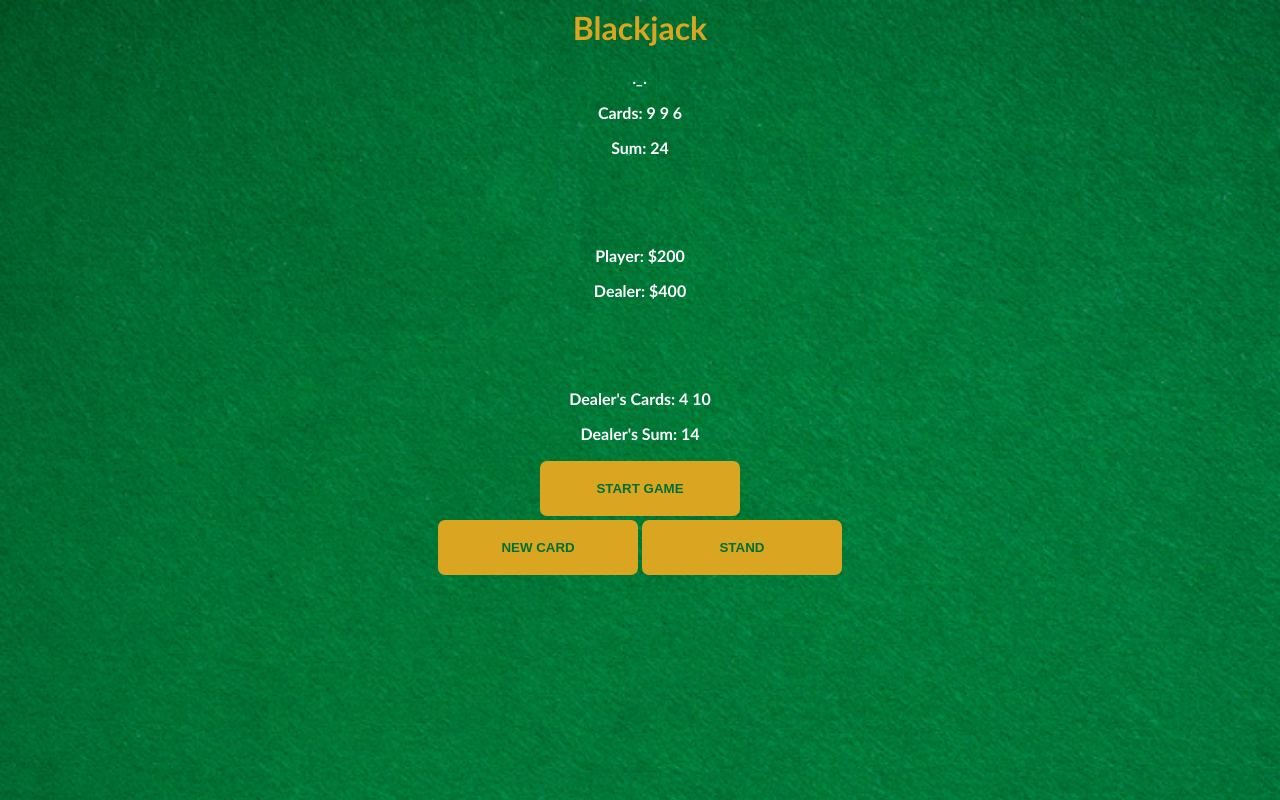
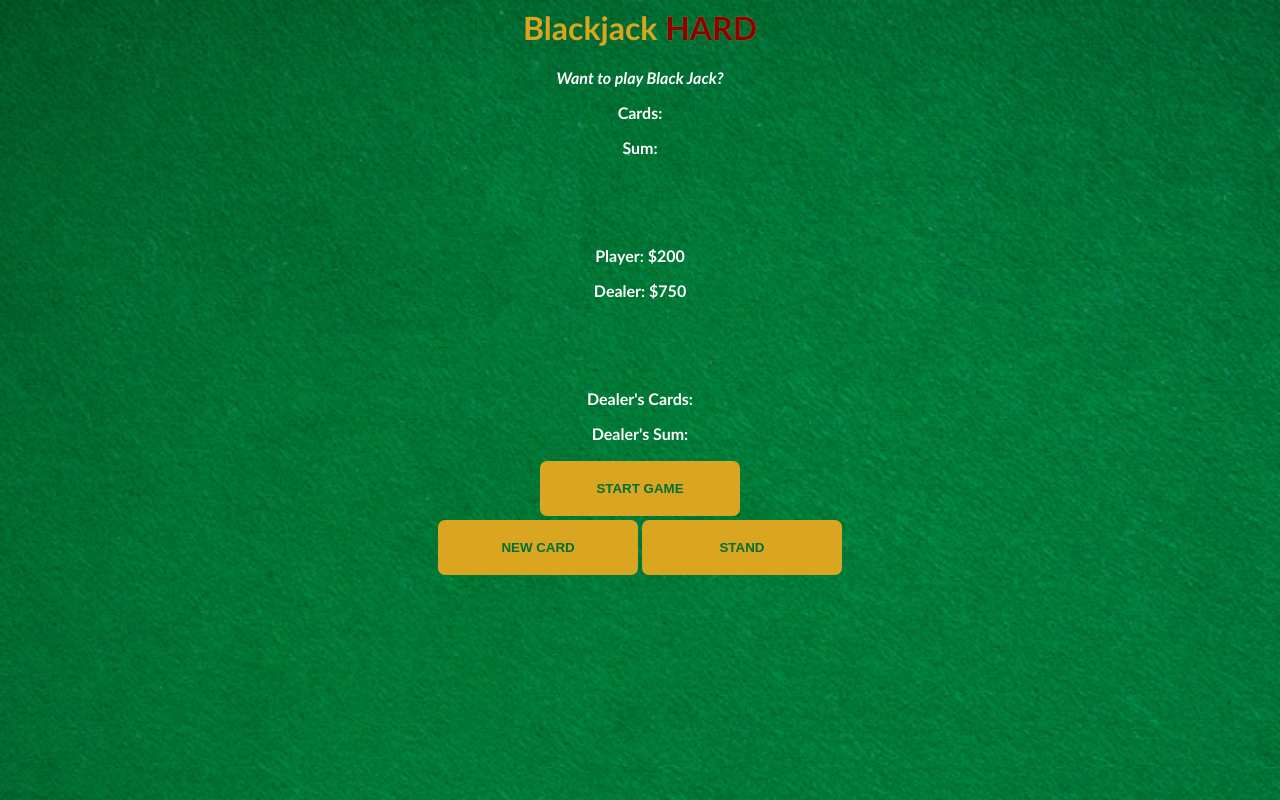
Before and after one commit to PotatoNick26/Black-Jack-Hard-Mode, a plain HTML site: page index.html in a window 1280 px wide. Drawn offline with Linux system fonts and the light colour scheme.

Commit message:
I made it harder for you
I changed the starting currency and the ability the dealer has to draw

```diff
--- a/index.css
+++ b/index.css
@@ -34,3 +34,8 @@ body {
     flex-direction: column;
     align-items: center;
   }
+
+  #hard {
+    color: darkred;
+    text-shadow: 0px 0px 1px goldenrod;
+  }
--- a/index.html
+++ b/index.html
@@ -3,26 +3,26 @@
     <script type="text/javascript" src="https://codesandbox.io/static/js/banner.be879265d.js"></script>
 
     <link rel="stylesheet" href="index.css">
-    <title>BlackJack</title>
+    <title>BlackJack Hard</title>
     <link rel="icon" type="image/x-icon" href="images/203559406.jpg">
   </head>
   <body>
     <div id="main">
-      <h1>Blackjack</h1>
-      <p id="message-el">._.</p>
-      <p id="cards-el">Cards: 9 9 6 </p>
-      <p id="sum-el">Sum: 24</p>
+      <h1>Blackjack <span id="hard">HARD</span></h1>
+      <p id="message-el">Want to play Black Jack?</p>
+      <p id="cards-el">Cards: </p>
+      <p id="sum-el">Sum: </p>
 
       <br>
       <br>
       <br>
-      <p id="player-el">Player: $150</p>
-      <p id="dealer-el">Dealer: $450</p>
+      <p id="player-el">Player: $200</p>
+      <p id="dealer-el">Dealer: $750</p>
       <br>
       <br>
       <br>
-      <p id="dcards-el">Dealer's Cards: 4 10 </p>
-      <p id="dsum-el">Dealer's Sum: 14</p>
+      <p id="dcards-el">Dealer's Cards: </p>
+      <p id="dsum-el">Dealer's Sum: </p>
     </div>
     <div id="buttons">
     <button onclick="startGame()">START GAME</button>
--- a/index.js
+++ b/index.js
@@ -4,7 +4,7 @@ let player = {
   };
   let dealer = {
     name: "Dealer",
-    chips: 400
+    chips: 750
   };
   let inDebt = false;
   let cards = [];
@@ -89,11 +89,27 @@ let player = {
       messageEl.textContent = "._.";
     }
   }
+
+  function dnewCard() {
+
+        let dcard = getRandomCard();
+        dsum += dcard;
+        dcards.push(dcard);
+        if (dsum < 11) {
+          dnewCard()
+            }
+
+  }
+
   function renderd() {
     let dfirstCard = getRandomCard();
     let dsecondCard = getRandomCard();
     dcards = [dfirstCard, dsecondCard];
     dsum = dfirstCard + dsecondCard;
+  if (dsum < 11) {
+dnewCard()
+  }
+
 
     dcardsEl.textContent = "Dealer's Cards: ";
     for (let o = 0; o < dcards.length; o++) {
```
